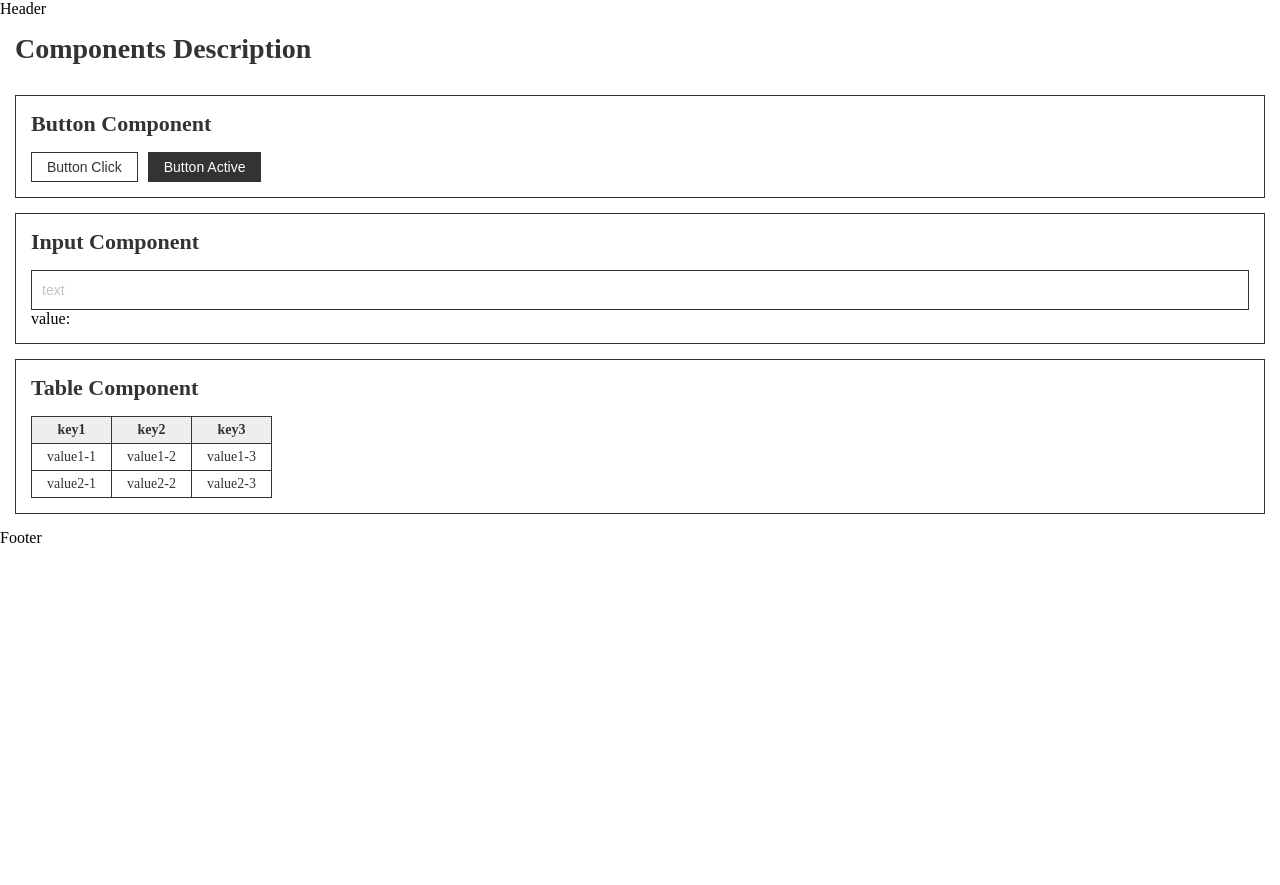
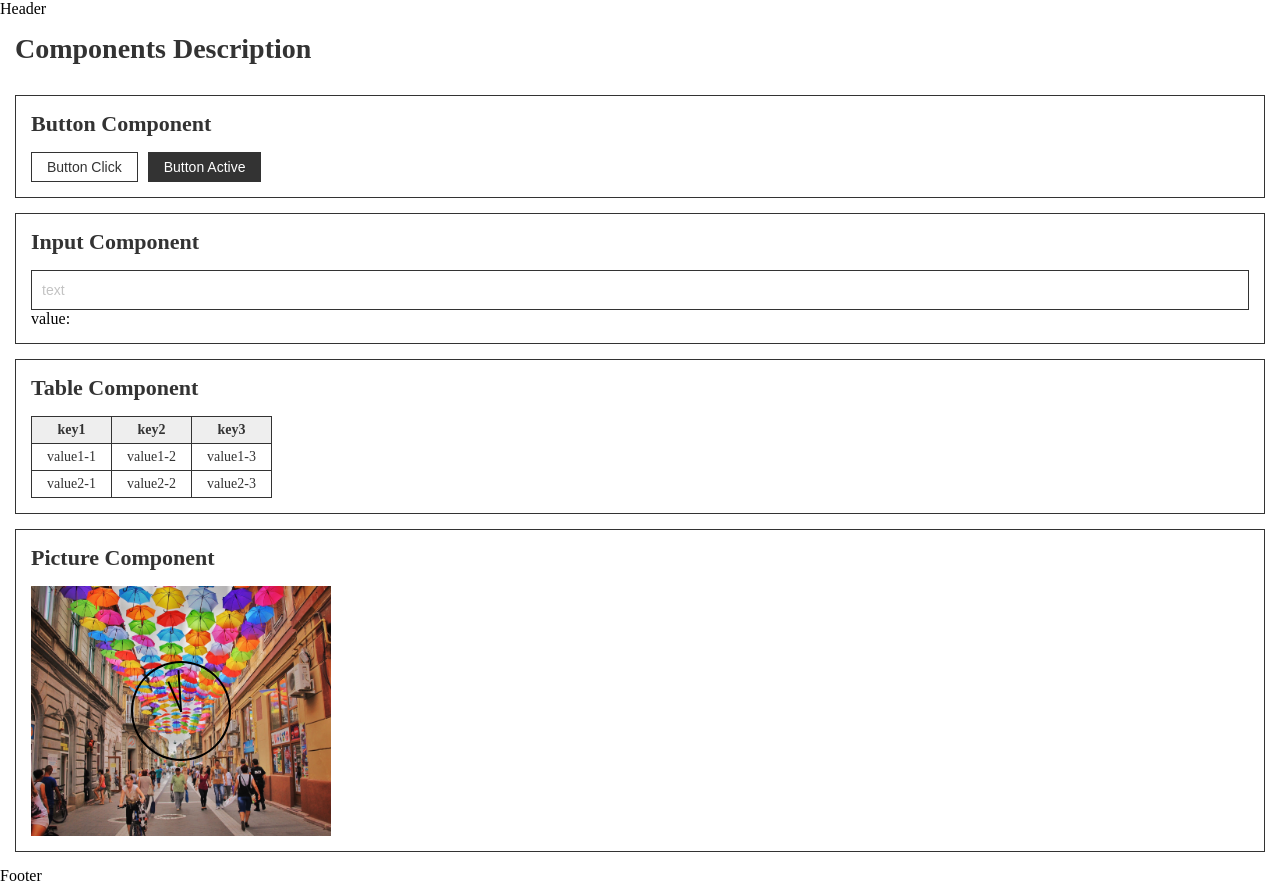
Before and after one commit to wknowpark797/next-culture-portfolio, a Next.js app: page /dev in a window 1280 px wide. Before the commit the page ends 800 px from the top, so only its background shows below. Built offline with nearby package versions, Linux system fonts and the light colour scheme.

Commit message:
이미지 컴포넌트 Pic.jsx 생성 및 react-spinners 설치, 추가

```diff
--- /dev/null
+++ b/components/atoms/Pic/Pic.jsx
@@ -0,0 +1,34 @@
+import Image from 'next/image';
+import { ClockLoader } from 'react-spinners';
+import { useState } from 'react';
+import clsx from 'clsx';
+import styles from './Pic.module.scss';
+
+export function Pic({ style, className, imgSrc, imgAlt, priority = false }) {
+	const [IsLoaded, setIsLoaded] = useState(false);
+
+	return (
+		<div style={style} className={clsx(styles.pic, className)}>
+			<Image
+				src={imgSrc}
+				alt={imgAlt}
+				priority={priority}
+				fill
+				sizes='(max-width: 768px) 100vw, (max-width: 1200px) 50vw, 33vw'
+				onLoadingComplete={() => setIsLoaded(true)}
+			/>
+
+			{/* Image Loading */}
+			<ClockLoader
+				cssOverride={{
+					position: 'absolute',
+					top: '50%',
+					left: '50%',
+					transform: 'translate(-50%, -50%)',
+				}}
+				size={100}
+				loading={!IsLoaded}
+			/>
+		</div>
+	);
+}
--- /dev/null
+++ b/components/atoms/Pic/Pic.module.scss
@@ -0,0 +1,10 @@
+.pic {
+	position: relative;
+	width: 100%;
+	height: 100%;
+	overflow: hidden;
+
+	img {
+		object-fit: cover;
+	}
+}
--- a/package.json
+++ b/package.json
@@ -17,6 +17,7 @@
     "next": "13.5.1",
     "react": "18.2.0",
     "react-dom": "18.2.0",
+    "react-spinners": "^0.13.8",
     "sass": "^1.67.0"
   }
 }
--- a/pages/dev/index.jsx
+++ b/pages/dev/index.jsx
@@ -2,6 +2,7 @@ import Head from 'next/head';
 import { Btn } from '@/components/atoms/Button/Btn';
 import { Input } from '@/components/atoms/Form/Input';
 import { Table } from '@/components/atoms/Table/Table';
+import { Pic } from '@/components/atoms/Pic/Pic';
 import { useState } from 'react';
 import clsx from 'clsx';
 import styles from './style.module.scss';
@@ -55,6 +56,13 @@ function index() {
 						]}
 					/>
 				</article>
+
+				<article>
+					<h2>Picture Component</h2>
+					<div className={clsx(styles.picFrame)}>
+						<Pic imgSrc={'/images/example.jpg'} imgAlt={'example.jpg'} priority={true} />
+					</div>
+				</article>
 			</section>
 		</>
 	);
--- a/pages/dev/style.module.scss
+++ b/pages/dev/style.module.scss
@@ -16,4 +16,9 @@
 		padding: 15px;
 		margin: 15px;
 	}
+
+	.picFrame {
+		width: 300px;
+		height: 250px;
+	}
 }
```
Also changed, not shown: public/images/example.jpg (added), 1 other file (tests, documents, lock files or other folders).
